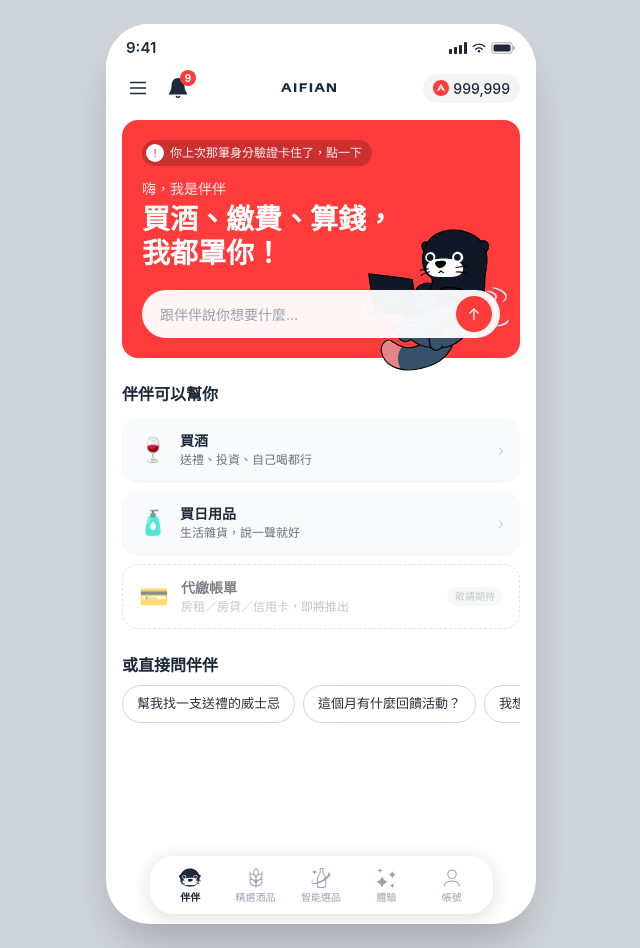
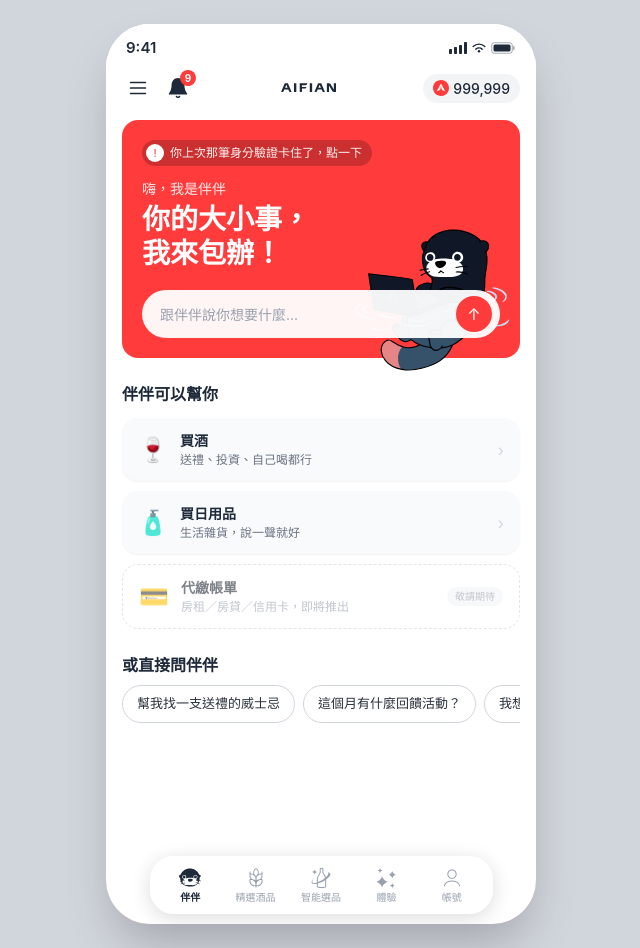
Before and after one commit to katekatechen/banban-home, a Next.js app: page /v1/banbun in a window 1280 px wide. Shown: the whole page, without its empty margins (319-959 px from the left). Built offline with nearby package versions, Linux system fonts and the light colour scheme.

Commit message:
換掉重複的「買酒、繳費、算錢，我都罩你！」標題，改為「你的大小事，我來包辦！」

```diff
--- a/app/v1/banbun/page.tsx
+++ b/app/v1/banbun/page.tsx
@@ -46,7 +46,7 @@ const PROMPT_CHIPS = [
 const HEADLINES = [
   "你想要什麼，\n我來搞定！",
   "什麼都能問，\n我來處理！",
-  "買酒、繳費、算錢，\n我都罩你！",
+  "你的大小事，\n我來包辦！",
   "買酒、繳費、算錢，\n都能找我！",
 ];
 
```
